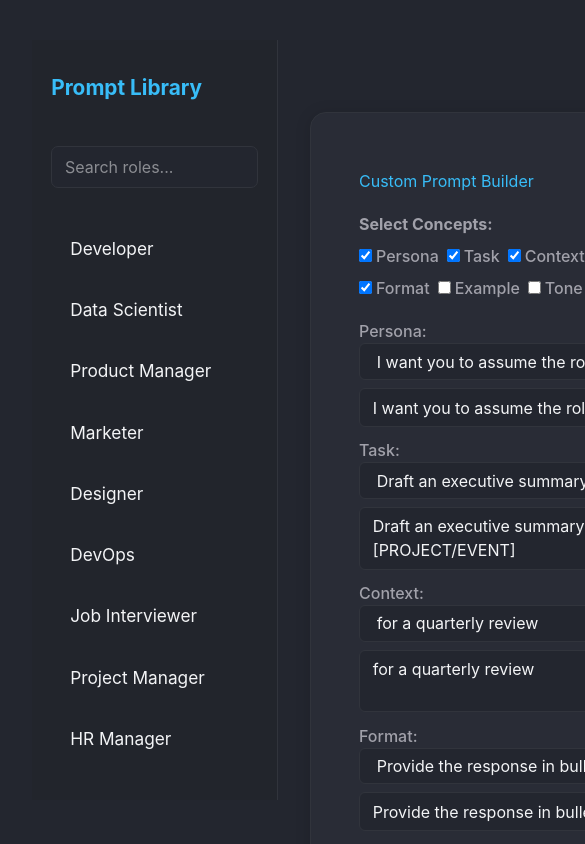
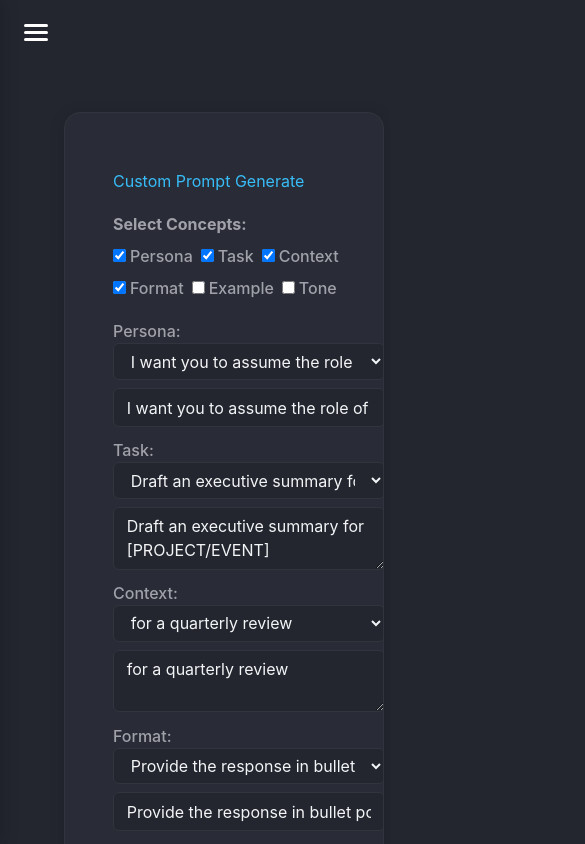
Before and after one commit to DangLam2603/ai-prompting-library, a Next.js app: page / in a window 390 px wide. Shown: the top 844 px of the page, 585 px wide, since content can reach past the window. Built offline with nearby package versions, Linux system fonts and the light colour scheme.

Commit message:
update mobile sidebar

```diff
--- a/src/app/globals.css
+++ b/src/app/globals.css
@@ -191,3 +191,137 @@ body {
 .copy-btn:hover {
   background: #174ea6;
 }
+
+/* Responsive PromptCard styles */
+.responsive-card {
+  margin: 1.2rem 0.5rem;
+}
+
+.prompt-title {
+  margin: 0 0 0.5em 0;
+  font-weight: 700;
+  font-size: 1.25rem;
+}
+/* Base Styles */
+.sidebar {
+  background: var(--color-sidebar, #1e1e2f);
+  border-right: 1px solid var(--color-border, #444);
+  padding: 2rem 1.2rem;
+  gap: 1.2rem;
+  overflow-y: auto;
+  display: flex;
+  flex-direction: column;
+}
+
+.sidebar-hamburger {
+  display: none;
+}
+
+/* Static Sidebar on Wide Screens (>= 901px) */
+@media (min-width: 901px) {
+  .sidebar {
+    display: flex;
+    position: sticky;
+    top: 0;
+    height: 90vh;
+    min-width: 180px;
+    max-width: 260px;
+    box-shadow: none;
+    z-index: 1;
+  }
+
+  .sidebar-hamburger {
+    display: none !important;
+  }
+
+  .sidebar-overlay,
+  .sidebar-close-btn {
+    display: none;
+  }
+}
+
+/* Mobile/Tablet Sidebar Drawer (< 900px) */
+@media (max-width: 900px) {
+  /* Hide static sidebar */
+  .sidebar:not(.sidebar-drawer) {
+    display: none;
+  }
+
+  /* Drawer sidebar styles */
+  .sidebar.sidebar-drawer {
+    display: flex;
+    position: fixed;
+    top: 0;
+    left: 0;
+    height: 100vh;
+    width: 80vw;
+    max-width: 320px;
+    min-width: 220px;
+    background: var(--color-sidebar, #1e1e2f);
+    box-shadow: 2px 0 16px rgba(0, 0, 0, 0.18);
+    border-right: 1px solid var(--color-border, #444);
+    z-index: 202;
+    flex-direction: column;
+    padding: 2rem 1.2rem;
+    gap: 1.2rem;
+    overflow-y: auto;
+    transition: transform 0.3s ease;
+    transform: translateX(-100%);
+  }
+
+  .sidebar.sidebar-drawer.open {
+    transform: translateX(0);
+  }
+
+  /* Hamburger Button */
+  .sidebar-hamburger {
+    display: flex !important;
+    position: fixed;
+    top: 1rem;
+    left: 1rem;
+    z-index: 201;
+    background: none;
+    border: none;
+    padding: 0.5rem;
+    flex-direction: column;
+    gap: 0.25rem;
+    cursor: pointer;
+  }
+
+  .sidebar-hamburger span {
+    width: 24px;
+    height: 3px;
+    background-color: white;
+    border-radius: 2px;
+  }
+
+  /* Overlay */
+  .sidebar-overlay {
+    position: fixed;
+    top: 0;
+    left: 0;
+    width: 100vw;
+    height: 100vh;
+    background: rgba(0, 0, 0, 0.35);
+    z-index: 200;
+    display: none;
+  }
+
+  .sidebar-overlay.open {
+    display: block;
+  }
+
+  /* Close Button inside Drawer */
+  .sidebar-close-btn {
+    display: block;
+    position: absolute;
+    top: 1rem;
+    right: 1rem;
+    background: none;
+    border: none;
+    color: #fff;
+    font-size: 2rem;
+    cursor: pointer;
+    z-index: 203;
+  }
+}
--- a/src/app/page.tsx
+++ b/src/app/page.tsx
@@ -12,6 +12,10 @@ export default function Home() {
   const [modalPrompt, setModalPrompt] = useState<Prompt | null>(null);
   const [modalOpen, setModalOpen] = useState(false);
   const [roleSearch, setRoleSearch] = useState("");
+  const [sidebarOpen, setSidebarOpen] = useState(false);
+  const [windowWidth, setWindowWidth] = useState<number>(
+    typeof window !== "undefined" ? window.innerWidth : 1200
+  );
 
   useEffect(() => {
     fetchPrompts().then((data) => {
@@ -19,6 +23,23 @@ export default function Home() {
       setRoles(Array.from(new Set(data.map((p) => p.role))));
     });
   }, []);
+
+  useEffect(() => {
+    const handleResize = () => setWindowWidth(window.innerWidth);
+    window.addEventListener("resize", handleResize);
+    return () => window.removeEventListener("resize", handleResize);
+  }, []);
+
+  useEffect(() => {
+    if (sidebarOpen) {
+      document.body.style.overflow = "hidden";
+    } else {
+      document.body.style.overflow = "";
+    }
+    return () => {
+      document.body.style.overflow = "";
+    };
+  }, [sidebarOpen]);
 
   const filteredRoles = roles.filter((role) =>
     role.toLowerCase().includes(roleSearch.toLowerCase())
@@ -30,11 +51,34 @@ export default function Home() {
 
   return (
     <div className="layout">
-      <aside className="sidebar">
+      {/* Hamburger and Drawer for mobile only */}
+      {windowWidth < 900 && (
+        <>
+          <button
+            className="sidebar-hamburger"
+            aria-label="Open sidebar"
+            onClick={() => setSidebarOpen(true)}
+          >
+            <span className="sidebar-hamburger-bar" />
+            <span className="sidebar-hamburger-bar" />
+            <span className="sidebar-hamburger-bar" />
+          </button>
+          {sidebarOpen && (
+            <div
+              className="sidebar-overlay"
+              onClick={() => setSidebarOpen(false)}
+            />
+          )}
+          <aside
+            className={`sidebar sidebar-drawer${sidebarOpen ? " open" : ""}`}
+          >
             <div
               className="sidebar-title"
               style={{ cursor: "pointer" }}
-          onClick={() => setSelectedRole(null)}
+              onClick={() => {
+                setSelectedRole(null);
+                setSidebarOpen(false);
+              }}
             >
               Prompt Library
             </div>
@@ -62,15 +106,75 @@ export default function Home() {
                   className={
                     "sidebar-role" + (selectedRole === role ? " selected" : "")
                   }
-              onClick={() => setSelectedRole(role)}
+                  onClick={() => {
+                    setSelectedRole(role);
+                    setSidebarOpen(false);
+                  }}
+                >
+                  {role}
+                </button>
+              ))}
+            </div>
+            <button
+              className="sidebar-close-btn"
+              aria-label="Close sidebar"
+              onClick={() => setSidebarOpen(false)}
+            >
+              ×
+            </button>
+          </aside>
+        </>
+      )}
+      {/* Static sidebar for tablet/desktop */}
+      {windowWidth >= 900 && (
+        <aside className="sidebar">
+          <div
+            className="sidebar-title"
+            style={{ cursor: "pointer" }}
+            onClick={() => {
+              setSelectedRole(null);
+            }}
+          >
+            Prompt Library
+          </div>
+          <input
+            className="sidebar-role-search"
+            placeholder="Search roles..."
+            style={{
+              width: "100%",
+              marginBottom: "1rem",
+              padding: "0.5em 0.8em",
+              borderRadius: 7,
+              border: "1px solid #31343c",
+              background: "#23262f",
+              color: "#f3f4f6",
+              fontSize: "1rem",
+              outline: "none",
+            }}
+            value={roleSearch}
+            onChange={(e) => setRoleSearch(e.target.value)}
+          />
+          <div className="sidebar-role-list">
+            {filteredRoles.map((role) => (
+              <button
+                key={role}
+                className={
+                  "sidebar-role" + (selectedRole === role ? " selected" : "")
+                }
+                onClick={() => {
+                  setSelectedRole(role);
+                }}
               >
                 {role}
               </button>
             ))}
           </div>
         </aside>
+      )}
       <main className="main-content">
+        <div className="custom-prompt-mobile-wrapper">
           {selectedRole === null && <CustomPromptSection />}
+        </div>
         <div
           style={{
             display: "flex",
--- a/src/components/CustomPromptSection.tsx
+++ b/src/components/CustomPromptSection.tsx
@@ -138,7 +138,7 @@ const CustomPromptSection: React.FC = () => {
         }}
       >
         <h2 style={{ marginTop: 0, color: "#38bdf8" }}>
-          Custom Prompt Builder
+          Custom Prompt Generate
         </h2>
         <div style={{ marginBottom: "1.2rem", marginTop: "1.2rem" }}>
           <div style={{ marginBottom: "1.2rem" }}>
--- a/src/components/PromptCard.tsx
+++ b/src/components/PromptCard.tsx
@@ -15,9 +15,9 @@ interface PromptCardProps {
 const PromptCard: React.FC<PromptCardProps> = ({ prompt, onClick }) => {
   return (
     <div
-      className="card"
+      className="card responsive-card"
       onClick={onClick}
-      style={{ margin: "1.2rem", cursor: "pointer" }}
+      style={{ cursor: "pointer" }}
     >
       <button
         className="copy-btn"
@@ -29,24 +29,13 @@ const PromptCard: React.FC<PromptCardProps> = ({ prompt, onClick }) => {
       >
         📋
       </button>
-      <h3
-        style={{ margin: "0 0 0.5em 0", fontWeight: 700, fontSize: "1.25rem" }}
-      >
-        {prompt.title}
-      </h3>
-      <div
-        style={{
-          color: "#6b7280",
-          fontSize: "1rem",
-          marginBottom: "1.2em",
-          flex: 1,
-        }}
-      >
+      <h3 className="prompt-title">{prompt.title}</h3>
+      <div className="prompt-content">
         {prompt.prompt.length > 120
           ? prompt.prompt.slice(0, 120) + "…"
           : prompt.prompt}
       </div>
-      <div style={{ display: "flex", alignItems: "center", marginTop: "auto" }}>
+      <div className="prompt-footer">
         <span className="badge">{prompt.role}</span>
         {prompt.author && <span className="badge">@{prompt.author}</span>}
       </div>
```
Lines whose indentation alone changed are shown as unchanged.
